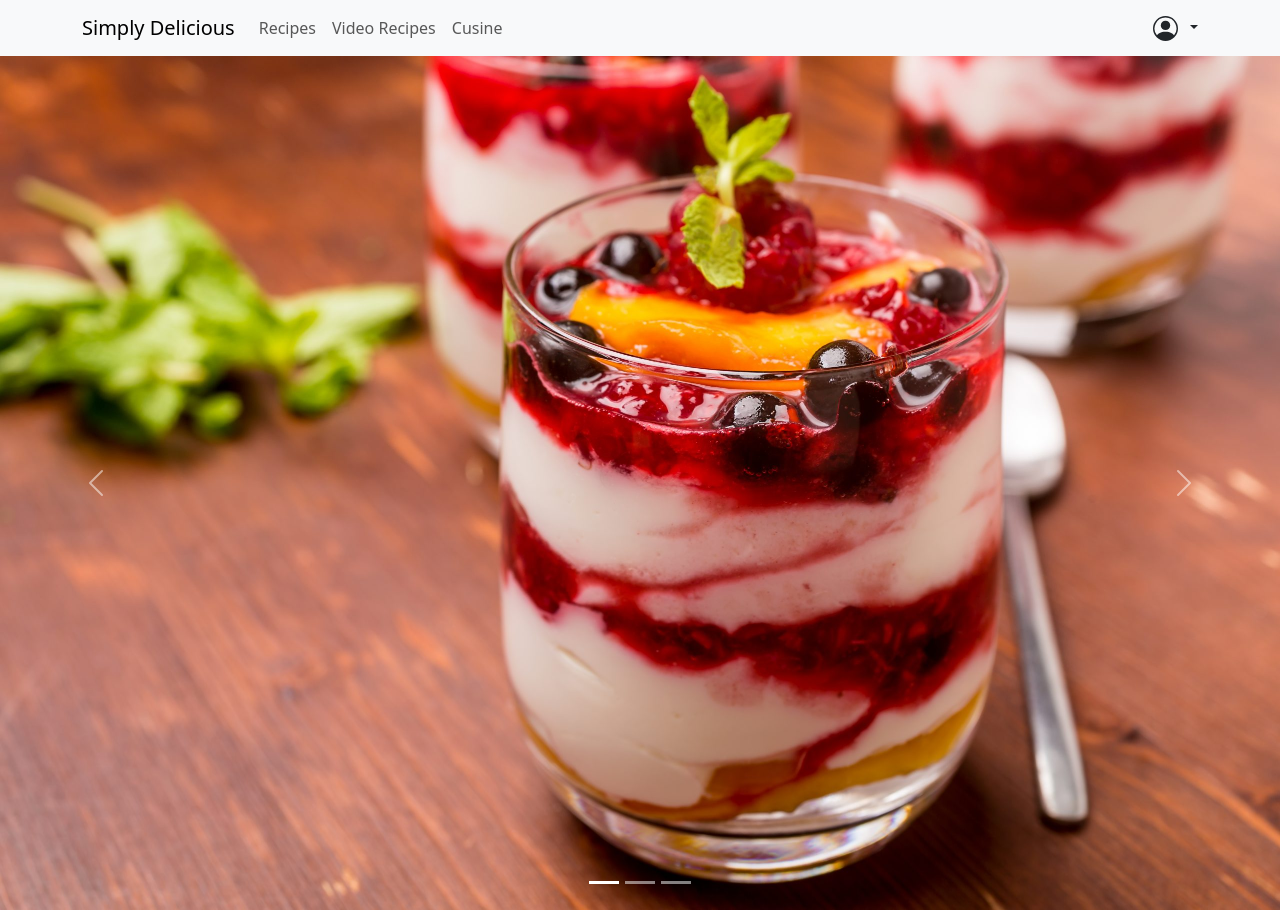
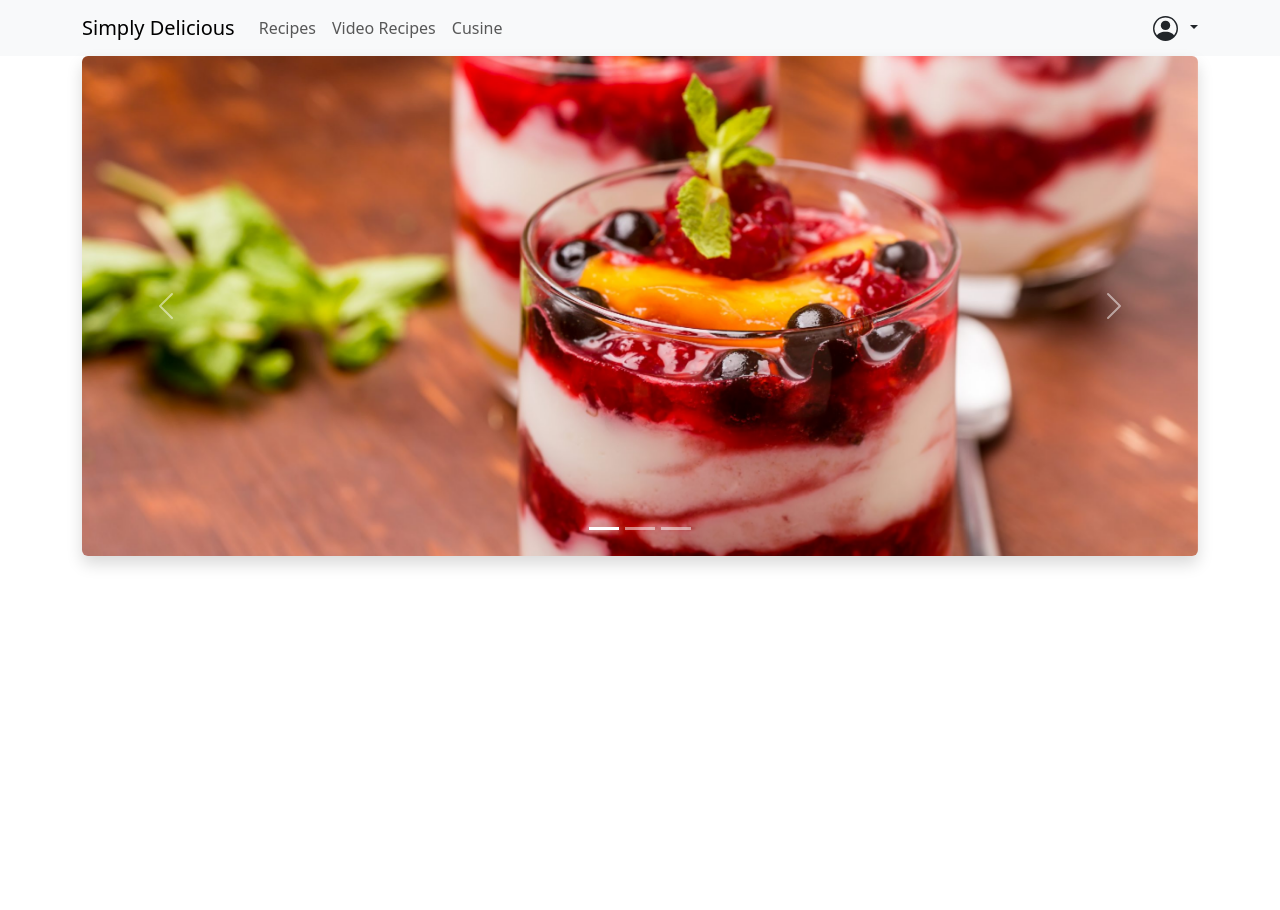
Before and after one commit to ruhiambelkar17/simply-delicious-web-app, a Vue app in the folder simply-delicious-web-app/: page / in a window 1280 px wide. After the commit the page ends 800 px from the top, so only its background shows below. Built offline with nearby package versions, Linux system fonts and the light colour scheme; what vue3-google-login would draw is missing.

Commit message:
updated carousel ui

```diff
--- a/simply-delicious-web-app/src/components/Carousel.vue
+++ b/simply-delicious-web-app/src/components/Carousel.vue
@@ -1,11 +1,12 @@
 <template>
-    <div id="carouselExampleIndicators" class="carousel slide">
+    <div class="container">
+        <div id="carouselExampleIndicators" class="carousel slide ">
   <div class="carousel-indicators">
     <button type="button" data-bs-target="#carouselExampleIndicators" data-bs-slide-to="0" class="active" aria-current="true" aria-label="Slide 1"></button>
     <button type="button" data-bs-target="#carouselExampleIndicators" data-bs-slide-to="1" aria-label="Slide 2"></button>
     <button type="button" data-bs-target="#carouselExampleIndicators" data-bs-slide-to="2" aria-label="Slide 3"></button>
   </div>
-  <div class="carousel-inner">
+  <div class="carousel-inner rounded shadow">
     <div class="carousel-item active">
       <img src="../assets/images/Smoothie.jpeg" class="d-block w-100" alt="...">
     </div>
@@ -25,6 +26,7 @@
     <span class="visually-hidden">Next</span>
   </button>
 </div>
+    </div>
 </template>
 
 <script>
@@ -32,3 +34,9 @@ export default {
 
 }
 </script>
+
+<style scoped>
+    .carousel-item {
+        height: 500px;
+    }
+</style>
```
